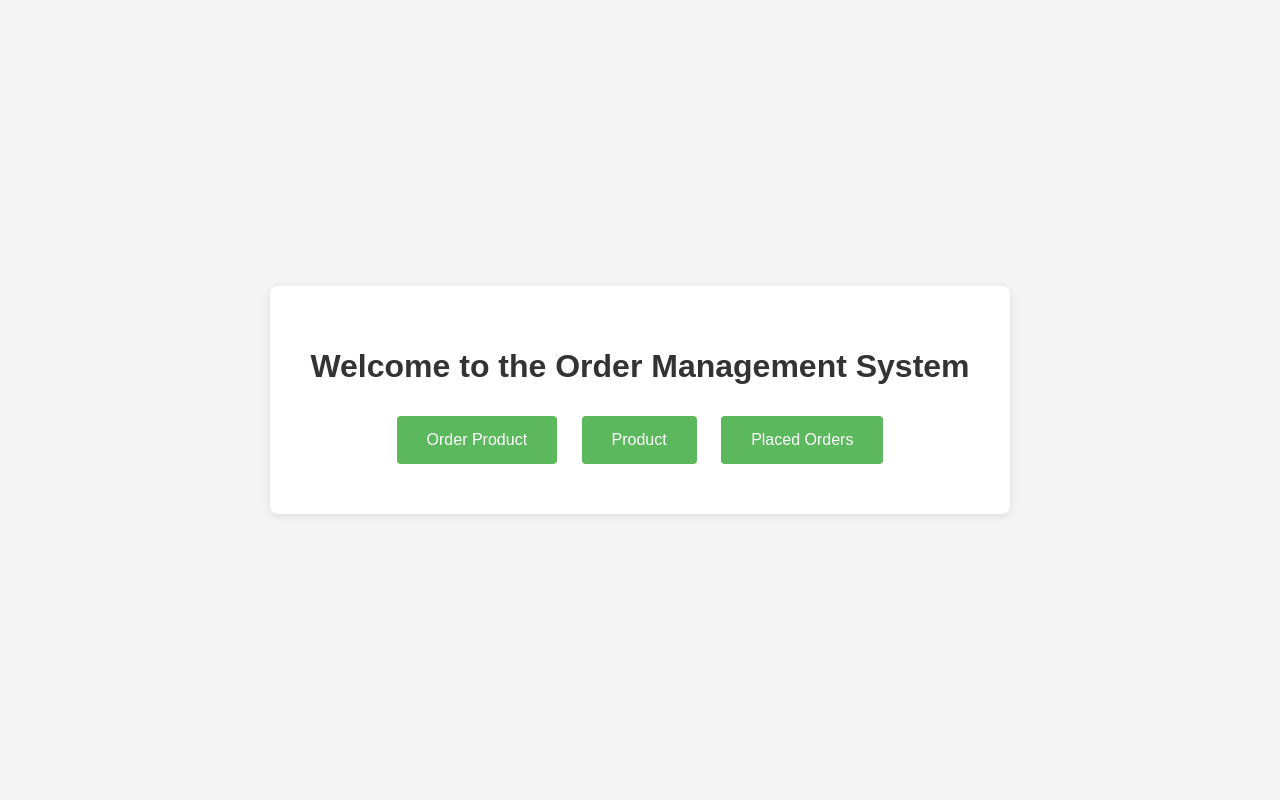
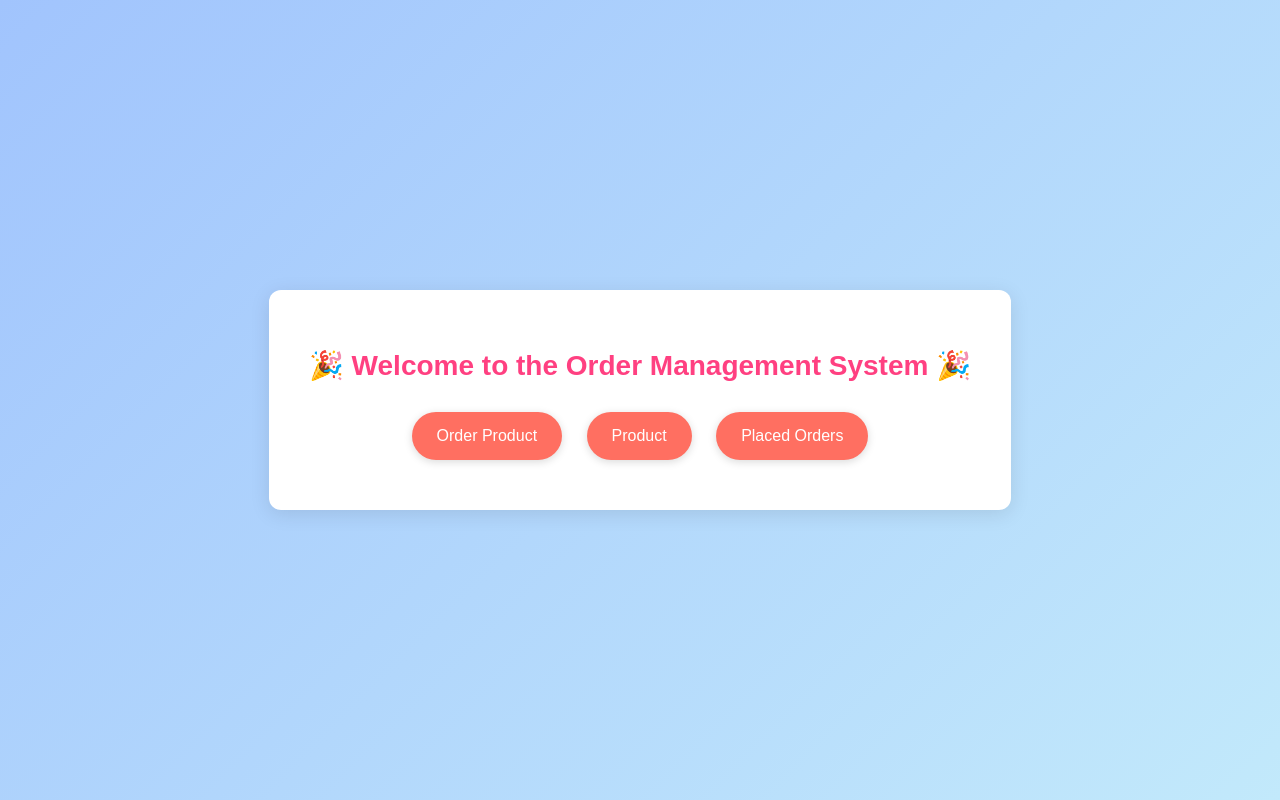
Before and after one commit to khansassh/SE2024, a PHP site: page /home.php in a window 1280 px wide. Run offline with PHP 8.4, Linux system fonts and the light colour scheme.

Commit message:
Update home.php

```diff
--- a/customer/home.php
+++ b/customer/home.php
@@ -6,7 +6,7 @@
     <style>
         body {
             font-family: Arial, sans-serif;
-            background-color: #f4f4f4;
+            background: linear-gradient(135deg, #a1c4fd, #c2e9fb);
             display: flex;
             justify-content: center;
             align-items: center;
@@ -15,33 +15,41 @@
         }
         .container {
             text-align: center;
-            background-color: #fff;
+            background-color: #ffffff;
             padding: 40px;
-            border-radius: 8px;
-            box-shadow: 0 2px 10px rgba(0, 0, 0, 0.1);
+            border-radius: 12px;
+            box-shadow: 0 4px 20px rgba(0, 0, 0, 0.1);
+            transition: transform 0.2s;
+        }
+        .container:hover {
+            transform: scale(1.03);
         }
         h1 {
-            color: #333;
+            color: #ff4081;
+            font-size: 28px;
+            margin-bottom: 20px;
         }
         button {
-            background-color: #5cb85c;
+            background-color: #ff6f61;
             color: white;
-            padding: 15px 30px;
+            padding: 15px 25px;
             border: none;
-            border-radius: 4px;
+            border-radius: 25px;
             cursor: pointer;
+            font-size: 16px;
             margin: 10px;
-            font-size: 16px;
-            transition: background-color 0.3s;
+            transition: background-color 0.3s, box-shadow 0.3s;
+            box-shadow: 0 2px 8px rgba(0, 0, 0, 0.15);
         }
         button:hover {
-            background-color: #4cae4c;
+            background-color: #ff4081;
+            box-shadow: 0 4px 15px rgba(0, 0, 0, 0.2);
         }
     </style>
 </head>
 <body>
     <div class="container">
-        <h1>Welcome to the Order Management System</h1>
+        <h1>🎉 Welcome to the Order Management System 🎉</h1>
         <button onclick="window.location.href='order.php'">Order Product</button>
         <button onclick="window.location.href='product.php'">Product</button>
         <button onclick="window.location.href='placed_order.php'">Placed Orders</button>
```
